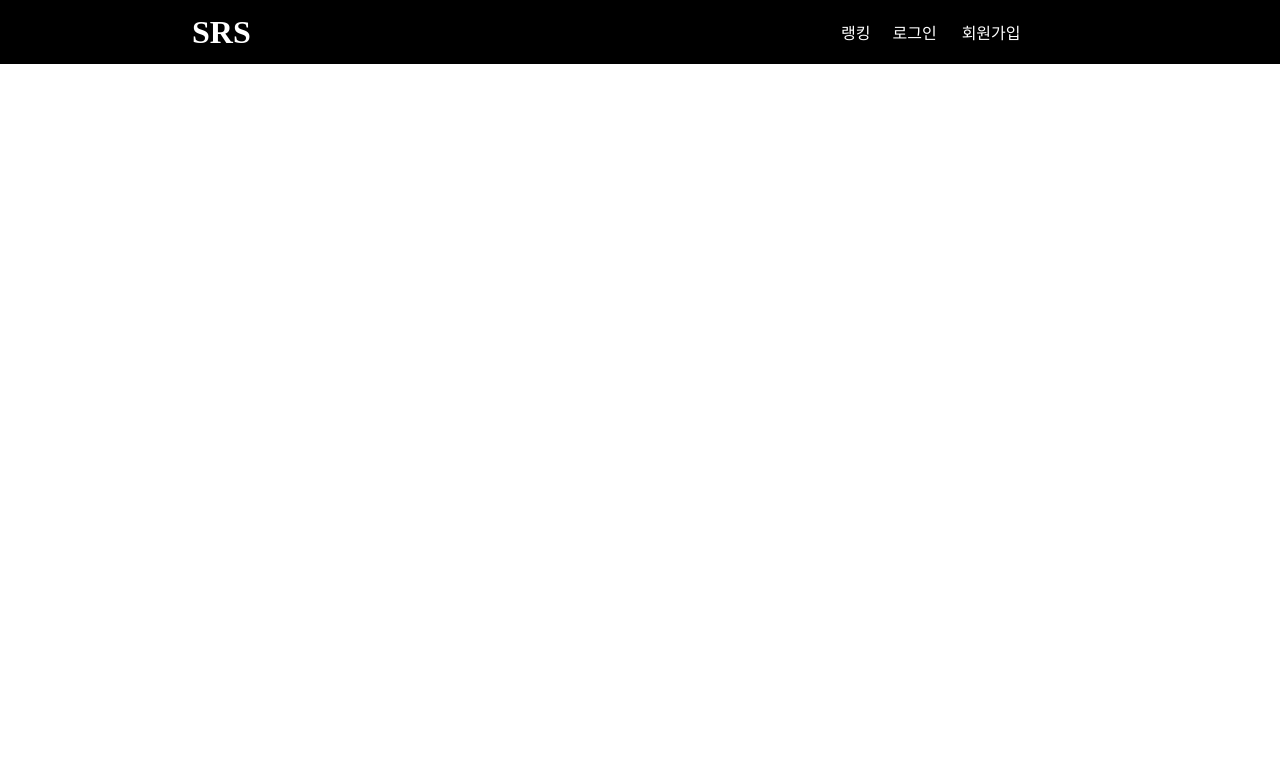
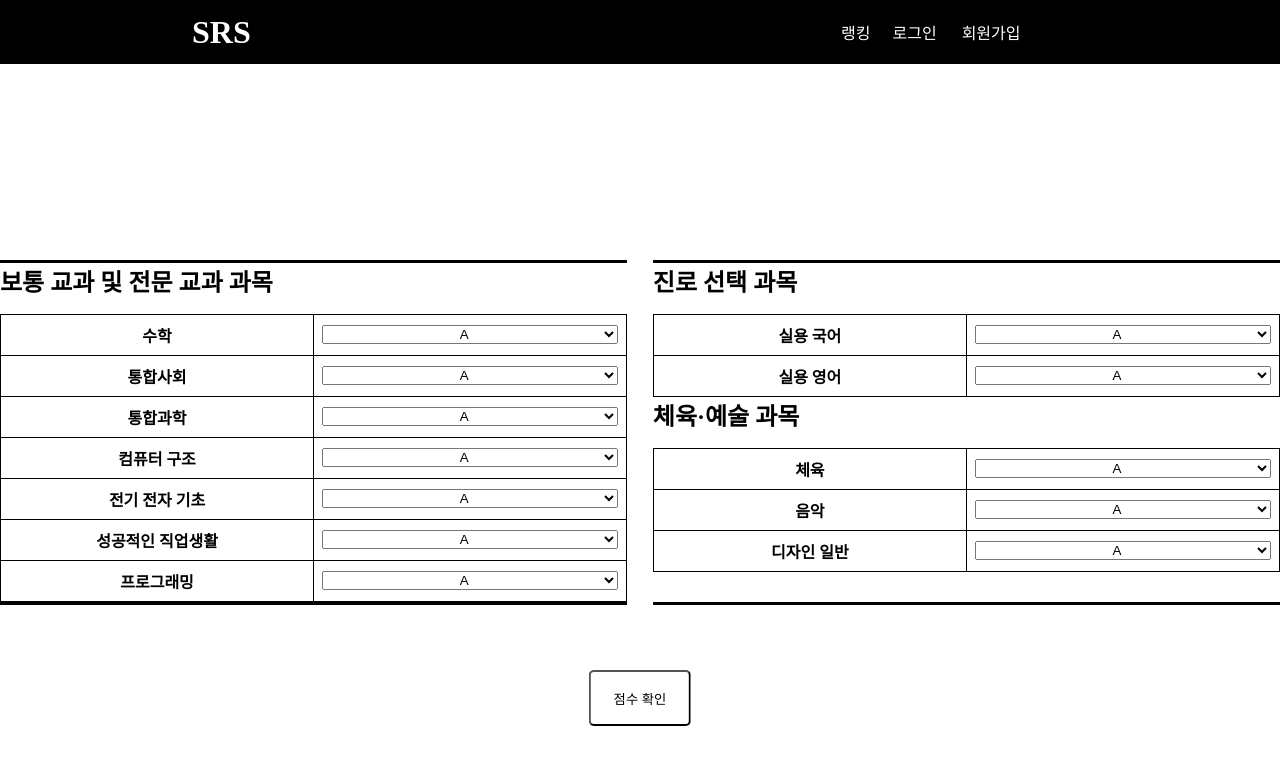
Before and after one commit to chooseongwoo/2023-BSSM, a React (Create React App) app: page / in a window 1280 px wide. Shown: the top 764 px of the page. Built offline with nearby package versions, Linux system fonts and the light colour scheme.

Commit message:
add :: main 퍼블리싱

```diff
--- /dev/null
+++ b/src/components/grade/index.jsx
@@ -0,0 +1,93 @@
+import React from "react";
+
+import "./style.css";
+
+const Grade = () => {
+  const grades = ["A", "B", "C", "D", "E"];
+  const leftSubject = [
+    "수학",
+    "통합사회",
+    "통합과학",
+    "컴퓨터 구조",
+    "전기 전자 기초",
+    "성공적인 직업생활",
+    "프로그래밍",
+  ];
+  const rightTopSubject = ["실용 국어", "실용 영어"];
+  const rightBottomSubject = ["체육", "음악", "디자인 일반"];
+
+  return (
+    <div className="grade-container">
+      <div className="grade">
+        <div className="left">
+          <p className="grade-title">보통 교과 및 전문 교과 과목</p>
+          <table>
+            <tbody>
+              {leftSubject.map((subject, index) => (
+                <tr>
+                  <td key={index}>{subject}</td>
+                  <td>
+                    <form className="grade">
+                      <select>
+                        {grades.map((grade) => (
+                          <option key={grade}>{grade}</option>
+                        ))}
+                      </select>
+                    </form>
+                  </td>
+                </tr>
+              ))}
+            </tbody>
+          </table>
+        </div>
+        <div className="right">
+          <div className="top">
+            <p className="grade-title">진로 선택 과목</p>
+            <table>
+              <tbody>
+                {rightTopSubject.map((subject, index) => (
+                  <tr>
+                    <td key={index}>{subject}</td>
+                    <td>
+                      <form className="grade">
+                        <select>
+                          {grades.map((grade) => (
+                            <option value={grade}>{grade}</option>
+                          ))}
+                        </select>
+                      </form>
+                    </td>
+                  </tr>
+                ))}
+              </tbody>
+            </table>
+          </div>
+          <div className="bottom">
+            <p className="grade-title">체육·예술 과목</p>
+            <table>
+              <tbody>
+                {rightBottomSubject.map((subject, index) => (
+                  <tr>
+                    <td key={index}>{subject}</td>
+                    <td>
+                      <form className="grade">
+                        <select>
+                          {grades.map((grade) => (
+                            <option key={grade}>{grade}</option>
+                          ))}
+                        </select>
+                      </form>
+                    </td>
+                  </tr>
+                ))}
+              </tbody>
+            </table>
+          </div>
+        </div>
+      </div>
+      <button className="check">점수 확인</button>
+    </div>
+  );
+};
+
+export default Grade;
--- /dev/null
+++ b/src/components/grade/style.css
@@ -0,0 +1,78 @@
+.grade-container {
+  display: flex;
+  align-items: center;
+  height: 92vh;
+  position: relative;
+}
+
+.grade {
+  display: flex;
+  justify-content: space-between;
+}
+
+.left {
+  width: 49%;
+  border-top: black solid 3px;
+  border-bottom: black solid 3px;
+}
+
+.grade-title {
+  font-size: 1.5rem;
+  font-weight: 600;
+}
+
+table {
+  width: 100%;
+  border-collapse: collapse;
+  margin-top: 1em;
+}
+
+td:first-child {
+  width: 50%;
+}
+
+td:last-child {
+  width: 50%;
+}
+
+.grade {
+  width: 100%;
+}
+
+.grade select {
+  width: 100%;
+  text-align: center;
+}
+
+td {
+  border: 1px solid black;
+  padding: 0.5em;
+  text-align: center;
+  font-weight: 600;
+}
+
+.right {
+  display: flex;
+  flex-direction: column;
+  width: 49%;
+  border-top: black solid 3px;
+  border-bottom: black solid 3px;
+}
+
+.right input {
+  width: 100%;
+  box-sizing: border-box;
+  padding: 1em;
+}
+
+.check {
+  position: absolute;
+  bottom: 10%;
+  left: 50%;
+  transform: translateX(-50%);
+  width: 8vw;
+  height: 7vh;
+  background-color: white;
+  border-radius: 5px;
+  cursor: pointer;
+}
--- a/src/page/main/index.jsx
+++ b/src/page/main/index.jsx
@@ -4,10 +4,12 @@ import "./style.css";
 import Header from "../../components/header";
 import Login from "../../components/modal/login";
 import Register from "../../components/modal/register";
+import Grade from "../../components/grade";
 
 const Main = () => {
   const [isLoginModalOpen, setIsLoginModalOpen] = useState(false);
   const [isRegisterModalOpen, setIsRegisterModalOpen] = useState(false);
+  const isLogin = true;
 
   const openLoginModal = () => {
     setIsLoginModalOpen(true);
@@ -40,8 +42,7 @@ const Main = () => {
       {isRegisterModalOpen && (
         <Register closeRegisterModal={closeRegisterModal} />
       )}
-
-
+      {isLogin && <Grade />}
     </div>
   );
 };
```
